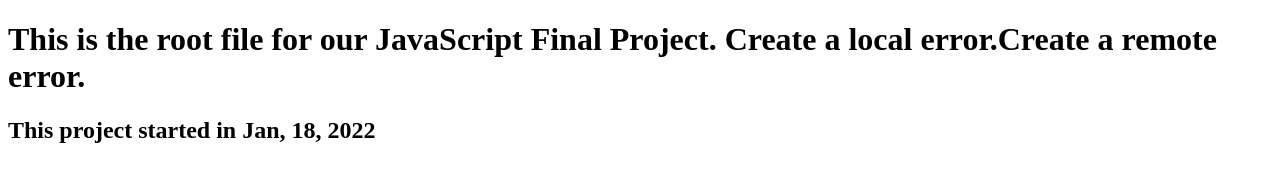
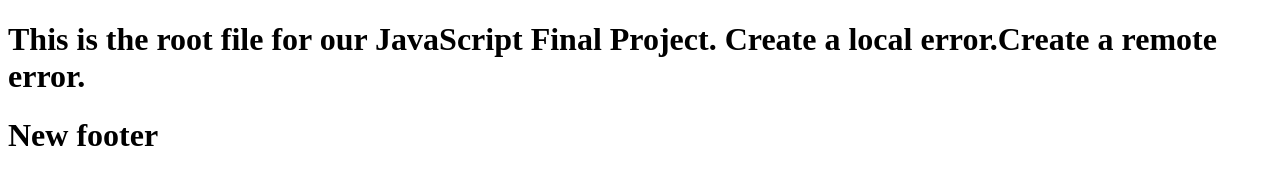
Before and after one commit to chanXVI/javaScriptFinalProject, a plain HTML site: page index.html in a window 1280 px wide. Drawn offline with Linux system fonts and the light colour scheme.

Commit message:
initial footer

```diff
--- a/index.html
+++ b/index.html
@@ -11,6 +11,8 @@
       This is the root file for our JavaScript Final Project. Create a local
       error.Create a remote error.
     </h1>
-    <h2>This project started in Jan, 18, 2022</h2>
+    <footer>
+      <h1>New footer</h1>
+    </footer>
   </body>
 </html>
```
